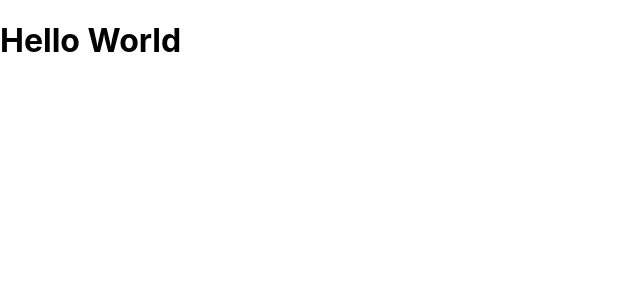
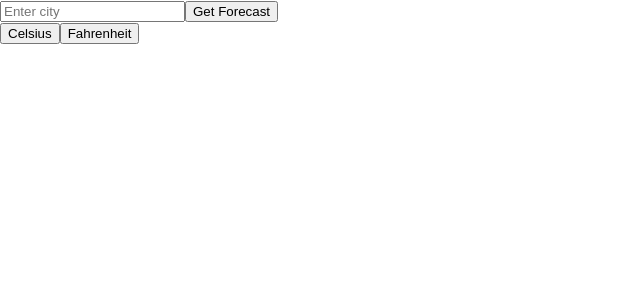
Before and after one commit to DiogoCleto1999/weather-forecast-chalenge, a React (Create React App) app: page / in a window 1280 px wide. Shown: the top 300 px of the page, without its empty margins (0-640 px from the left). Built offline with nearby package versions, Linux system fonts and the light colour scheme.

Commit message:
Create WeatherForm component for city input
Add WeatherForm component using Formik for city input;
Set up form validation with Yup and unit selection buttons for Celsius/Fahrenheit

```diff
--- a/src/App.tsx
+++ b/src/App.tsx
@@ -2,13 +2,12 @@ import React from "react";
 
 import "./App.css";
 import { WeatherProvider } from "./context/WeatherContext";
+import { WeatherForm } from "./components/WeatherForm";
 
 function App() {
   return (
     <WeatherProvider>
-      <div>
-        <h1>Hello World</h1>
-      </div>
+      <WeatherForm />
     </WeatherProvider>
   );
 }
--- /dev/null
+++ b/src/components/WeatherForm.tsx
@@ -0,0 +1,61 @@
+import { useEffect } from "react";
+import { useFormik } from "formik";
+import * as Yup from "yup";
+import { getWeatherData } from "../api/weatherAPI";
+
+import { useWeather } from "../context/WeatherContext";
+
+export const WeatherForm = () => {
+  const { setWeatherCityData, unit, setUnit, city, setCity } = useWeather();
+
+  const formik = useFormik({
+    initialValues: {
+      city: city || "",
+    },
+    validationSchema: Yup.object({
+      city: Yup.string().required("City name is required"),
+    }),
+    onSubmit: async (values) => {
+      await fetchWeatherData(values.city);
+    },
+  });
+
+  const fetchWeatherData = async (city: string) => {
+    try {
+      setCity(city);
+      const data = await getWeatherData(city, unit);
+      setWeatherCityData(data);
+    } catch (error) {
+      alert("Unable to fetch weather data. Please check the city name.");
+    }
+  };
+
+  useEffect(() => {
+    if (formik.values.city) {
+      fetchWeatherData(formik.values.city);
+    }
+    // eslint-disable-next-line react-hooks/exhaustive-deps
+  }, [unit]);
+
+  return (
+    <div>
+      <form onSubmit={formik.handleSubmit}>
+        <input
+          type="text"
+          name="city"
+          placeholder="Enter city"
+          onChange={formik.handleChange}
+          value={formik.values.city}
+        />
+        {formik.errors.city && <div>{formik.errors.city}</div>}
+        <button type="submit">Get Forecast</button>
+      </form>
+      <div>
+        <div>
+          <button onClick={() => setUnit("metric")}>Celsius</button>
+          <button onClick={() => setUnit("imperial")}>Fahrenheit</button>
+        </div>
+      </div>
+    </div>
+  );
+};
```
